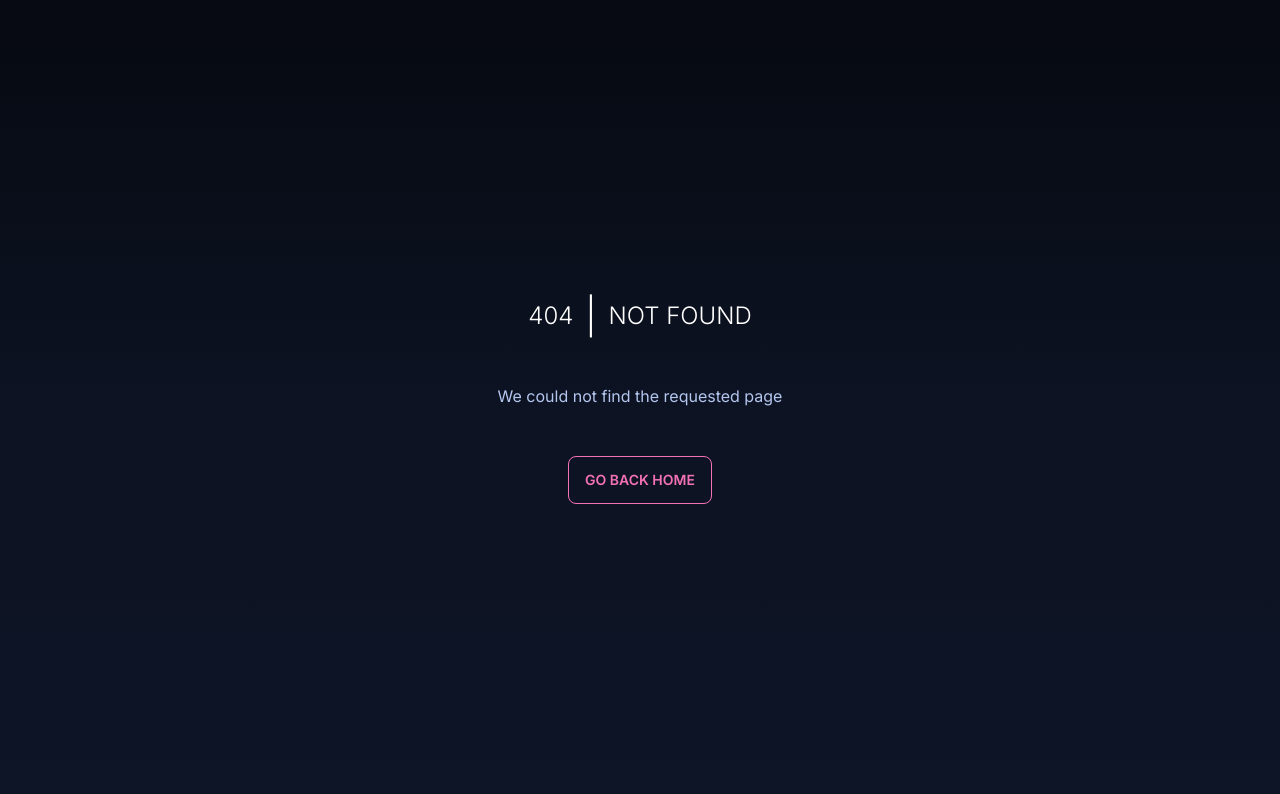
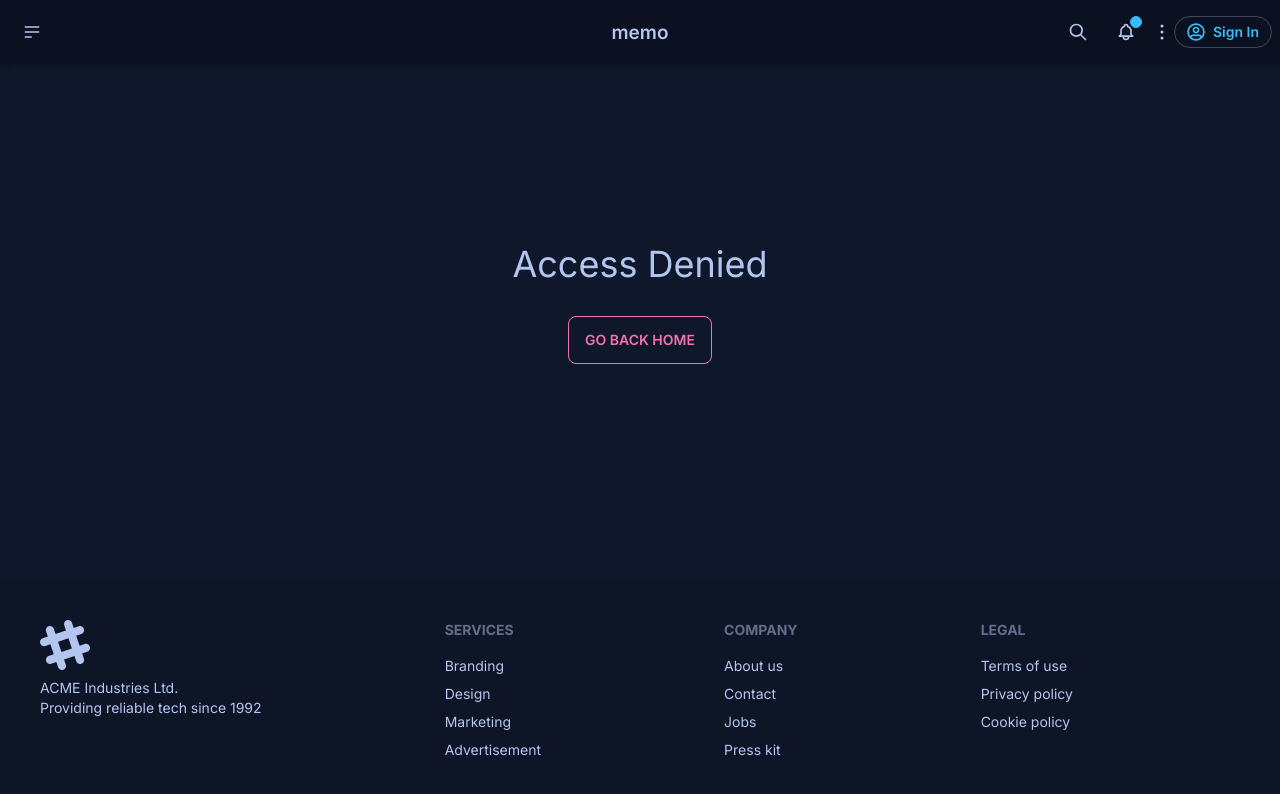
Before and after one commit to lloydlobo/memo, a Next.js app: page /unauthorized in a window 1280 px wide. Before the commit this address had no page. Shown: the top 794 px of the page. Built offline with nearby package versions, Linux system fonts and the light colour scheme; no server answers.

Commit message:
fix: remove mock loading Layout useState for auth

```diff
--- a/components/Layout.tsx
+++ b/components/Layout.tsx
@@ -25,22 +25,25 @@ function Layout({
     // status flag shows loading of session.
     const { status, data: session } = useSession();
 
-    const [loading, setLoading] = useState(true);
-
-    // Preloader mock.
-    useEffect(() => {
-        setTimeout(() => {
-            setLoading(!loading);
-        }, 1000);
-    }, []);
-
+    // const [loading, setLoading] = useState(true);
+    //
+    // // Preloader mock.
+    // useEffect(() => {
+    //     setTimeout(() => {
+    //         setLoading(!loading);
+    //     }, 1000);
+    // }, []);
+    //
     // JSX.Element.
     return (
         <div className="wrapper">
             <Head>
                 <title>{title}</title>
                 <meta charSet="utf-8" />
-                <meta name="viewport" content="initial-scale=1.0, width=device-width" />
+                <meta
+                    name="viewport"
+                    content="initial-scale=1.0, width=device-width"
+                />
             </Head>
 
             <header className="bg-black/25 shadow-md">
@@ -49,7 +52,7 @@ function Layout({
                 <ToastContainer position="bottom-center" limit={1} />
             </header>
 
-            {loading ? (
+            {false ? (
                 <>
                     <ToastTopStart alert1={"Loading..."} alert2={""} />
                     <LoginForm />
--- /dev/null
+++ b/components/buttons/ButtonGoHome.tsx
@@ -0,0 +1,12 @@
+import Link from "next/link";
+import React from "react";
+
+export function ButtonGoHome() {
+    return (
+        <div>
+            <Link className="btn-outline btn-accent btn" href="/">
+                Go back home
+            </Link>
+        </div>
+    );
+}
--- a/components/navbar/DropdownLink.tsx
+++ b/components/navbar/DropdownLink.tsx
@@ -14,6 +14,7 @@ export function DropdownLink(props: {
     children: any;
 }): JSX.Element {
     let { href, children, ...rest } = props;
+    // FIX: Warning: Function components cannot be given refs. Attempts to access this ref will fail. Did you mean to use React.forwardRef()?
     return (
         <>
             <Link {...rest} href={href}>
--- a/components/navbar/Navbar.tsx
+++ b/components/navbar/Navbar.tsx
@@ -12,7 +12,10 @@ export default function Navbar({ status, session }: any) {
             <div className="navbar">
                 <div className="navbar-start">
                     <div className="dropdown">
-            <label tabIndex={0} className="btn-ghost btn-circle btn">
+                        <label
+                            tabIndex={0}
+                            className="btn-ghost btn-circle btn"
+                        >
                             <svg
                                 xmlns="http://www.w3.org/2000/svg"
                                 className="h-5 w-5"
@@ -62,6 +65,12 @@ export default function Navbar({ status, session }: any) {
                             <li>
                                 <a href="/api/seed">Seed database</a>
                             </li>
+                            <li className="menu-title mt-2">
+                                <span>Settings</span>
+                            </li>
+                            <li>
+                                <Link href="/settings">Settings</Link>
+                            </li>
                         </ul>
                     </div>
                     <Link
@@ -73,7 +82,10 @@ export default function Navbar({ status, session }: any) {
                 </div>
 
                 <div className="navbar-center hidden lg:flex">
-          <Link className="btn-ghost btn text-xl normal-case" href={"/"}>
+                    <Link
+                        className="btn-ghost btn text-xl normal-case"
+                        href={"/"}
+                    >
                         {brand.name}
                     </Link>
                 </div>
@@ -92,7 +104,7 @@ export default function Navbar({ status, session }: any) {
                     >
                         <div className="indicator">
                             <BellActiveIcon className="h-5 w-5" />
-              <span className="badge badge-primary badge-xs indicator-item"></span>
+                            <span className="badge-primary badge badge-xs indicator-item"></span>
                         </div>
                     </button>
 
--- a/pages/404.tsx
+++ b/pages/404.tsx
@@ -1,5 +1,6 @@
-import Link from 'next/link';
-import React from 'react'
+import Link from "next/link";
+import React from "react";
+import { ButtonGoHome } from "../components/buttons/ButtonGoHome";
 
 // import Meta, { defaultMetaProps } from '@/components/layout/meta';
 // export { getStaticProps } from '.';
@@ -7,15 +8,15 @@ import React from 'react'
 // https://github.com/vercel/mongodb-starter/blob/main/pages/404.tsx
 export default function Custom404() {
     return (
-        < div className="h-screen w-full flex justify-center items-center bg-gradient-to-b from-black/60 via-base-300 to-base-200" >
+        <div className="flex h-screen w-full items-center justify-center bg-gradient-to-b from-black/60 via-base-300 to-base-200">
             {/* <Meta props={{ ...defaultMetaProps, title: '404 | MongoDB Starter Kit', ogUrl: 'https://mongodb.vercel.app/404' }} /> */}
-            <div className='flex flex-col items-center justify-center gap-12'>
-                < h1 className="text-2xl font-light text-white items-center justify-center flex uppercase" >
-                    404 < span className="mx-3 text-4xl" >|</span >Not Found
-                </h1 >
+            <div className="flex flex-col items-center justify-center gap-12">
+                <h1 className="flex items-center justify-center text-2xl font-light uppercase text-white">
+                    404 <span className="mx-3 text-4xl">|</span>Not Found
+                </h1>
                 <p>We could not find the requested page</p>
-                <Link className='btn btn-accent btn-outline' href='/'>Go back home</Link>
-            </div >
-        </div >
+                <ButtonGoHome />
+            </div>
+        </div>
     );
 }
--- a/pages/_app.tsx
+++ b/pages/_app.tsx
@@ -1,8 +1,9 @@
 import { Inter } from "@next/font/google";
-import { SessionProvider } from "next-auth/react";
+import { SessionProvider, useSession } from "next-auth/react";
 import "../styles/global.css";
-import { AppProps } from 'next/app';
-import Layout from "../components/Layout";
+import { AppProps } from "next/app";
+import { useRouter } from "next/router";
+import { ReactNode } from "react";
 
 // https://github.com/vercel/mongodb-starter/blob/main/pages/_app.tsx
 const inter = Inter({
@@ -10,18 +11,56 @@ const inter = Inter({
     variable: "--font-inter",
 });
 
+/**
+ * This is a multi-line Google style docstring.
+ */
 function App({
     Component,
     pageProps: { session, ...pageProps },
-}: AppProps): JSX.Element {
+}: AppProps | any): JSX.Element {
     return (
         // Use session from loginform.tsx.
         <SessionProvider session={session}>
             <div className={`${inter.variable} font-sans`}>
-                <Component {...pageProps} />
+                {Component.auth ? (
+                    <Auth>
+                        <Component {...pageProps} />
+                    </Auth>
+                ) : (
+                    <Component {...pageProps} />
+                )}
             </div>
         </SessionProvider>
     );
 }
 
+/**
+ * Auth component helps to avoid visit to restricted pages.
+ * Redirect user to login page if unauthenticated.
+ *
+ * Usage: Set a page's functional JSX.Element: component.auth = true.
+ * Example: SettingsPage.auth = true;
+ *
+ * @param children
+ */
+function Auth({ children }: any): any {
+    const router = useRouter();
+
+    const { status, data: session } = useSession({
+        required: true,
+        onUnauthenticated() {
+            router.push("/unauthorized?message=login required");
+        }, // interface UseSessionOptions<R extends boolean>
+    });
+
+    if (status === "loading") {
+        return (
+            <>
+                <div className="text-error">Loading...</div>
+            </>
+        );
+    }
+    return <>{children}</>;
+}
+
 export default App;
--- /dev/null
+++ b/pages/settings.tsx
@@ -0,0 +1,18 @@
+import React from "react";
+import Layout from "../components/Layout";
+
+export default function Settings() {
+    return (
+        <Layout title="About">
+            <main>
+                <section id="hero-section">
+                    <div className="min-h-screen">
+                        <div className="hero">Settings</div>
+                    </div>
+                </section>
+            </main>
+        </Layout>
+    );
+}
+
+Settings.auth = true;
--- /dev/null
+++ b/pages/unauthorized.tsx
@@ -0,0 +1,26 @@
+import { useRouter } from "next/router";
+import React from "react";
+import { ButtonGoHome } from "../components/buttons/ButtonGoHome";
+import Layout from "../components/Layout";
+
+export default function Unauthorized() {
+    const router = useRouter();
+    const { message } = router.query;
+    return (
+        <Layout title="Unauthorized page">
+            <main>
+                <section id="hero-section">
+                    <div className="grid min-h-[60vh] place-content-center place-items-center items-center">
+                        <div className="mb-8 grid place-items-center space-y-1 text-center">
+                            <h1 className="text-4xl">Access Denied</h1>
+                            {message && (
+                                <div className="mb4 text-error">{message}</div>
+                            )}
+                        </div>
+                        <ButtonGoHome />
+                    </div>
+                </section>
+            </main>
+        </Layout>
+    );
+}
```
Also changed, not shown: pages/about.tsx (+4 -4 lines). Lines whose indentation alone changed are shown as unchanged.
